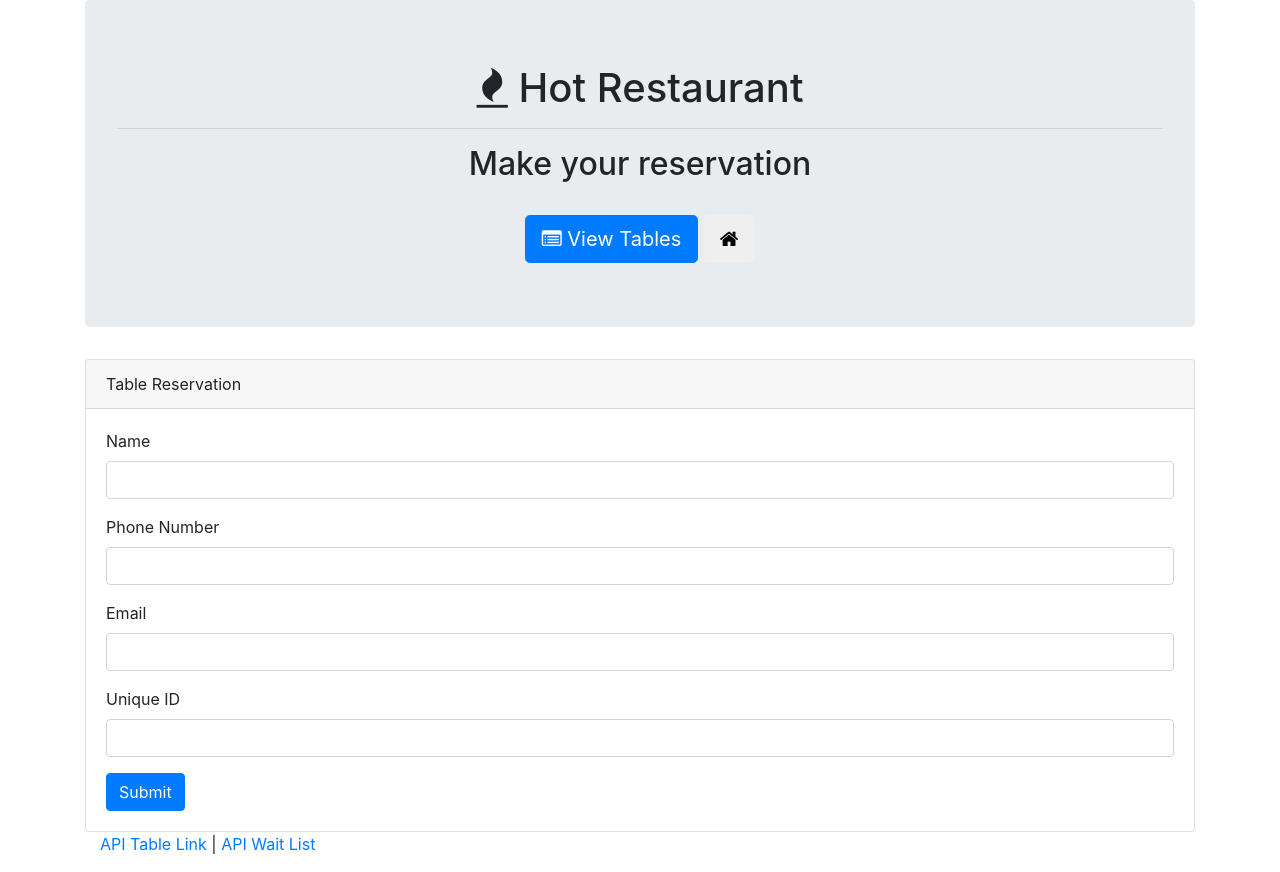
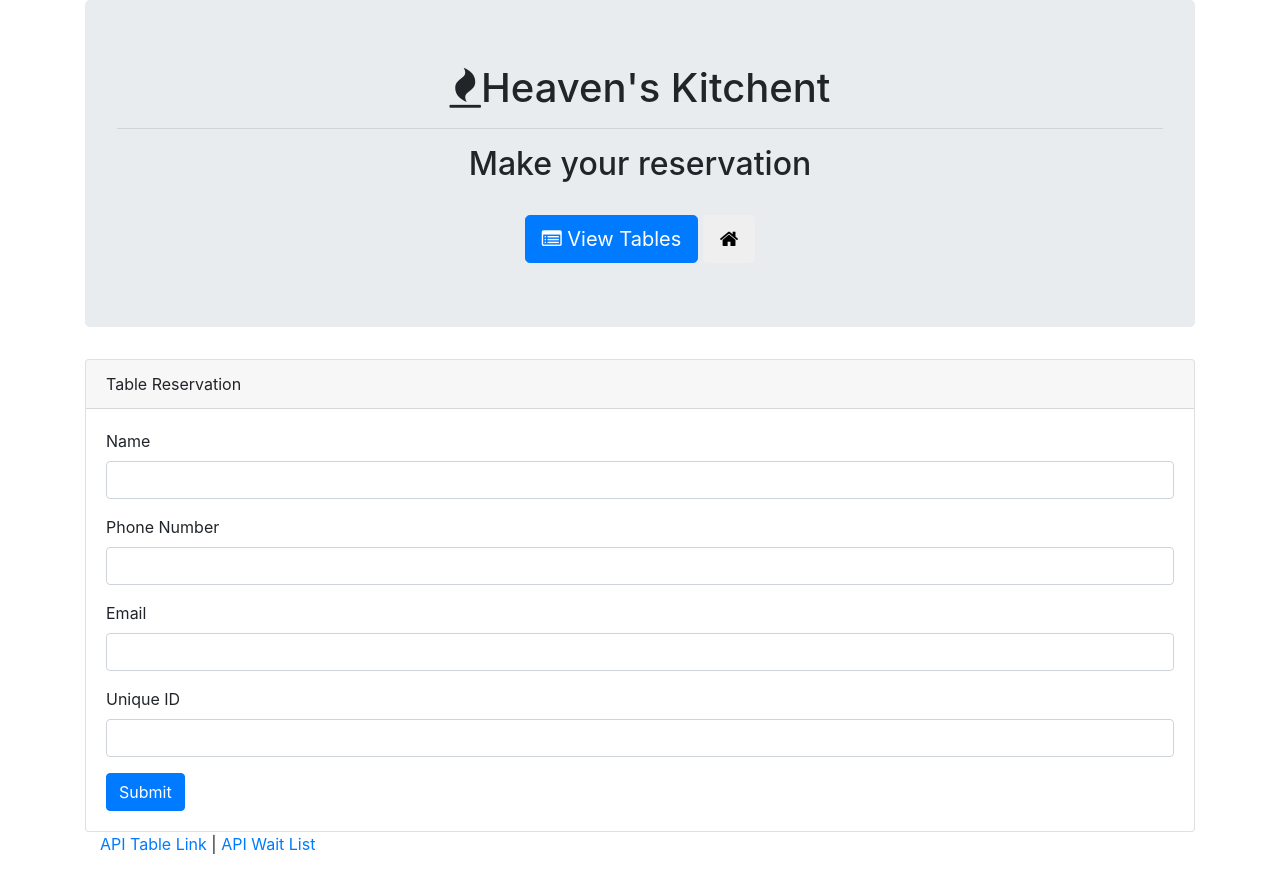
Before and after one commit to amitsinghgh19/hot_restaurant_class_activity, a plain HTML site: page reserve.html in a window 1280 px wide. Drawn offline with nearby package versions, Linux system fonts and the light colour scheme.

Commit message:
changed path

```diff
--- a/reserve.html
+++ b/reserve.html
@@ -19,7 +19,7 @@
 
     <div class="jumbotron">
       <h1 class="text-center">
-        <span class="fa fa-fire"></span> Hot Restaurant</h1>
+        <span class="fa fa-fire"></span>Heaven's Kitchent</h1>
       <hr>
       <h2 class="text-center">Make your reservation</h2>
       <br>
```
Also changed, not shown: tables.html (+1 -1 lines).
